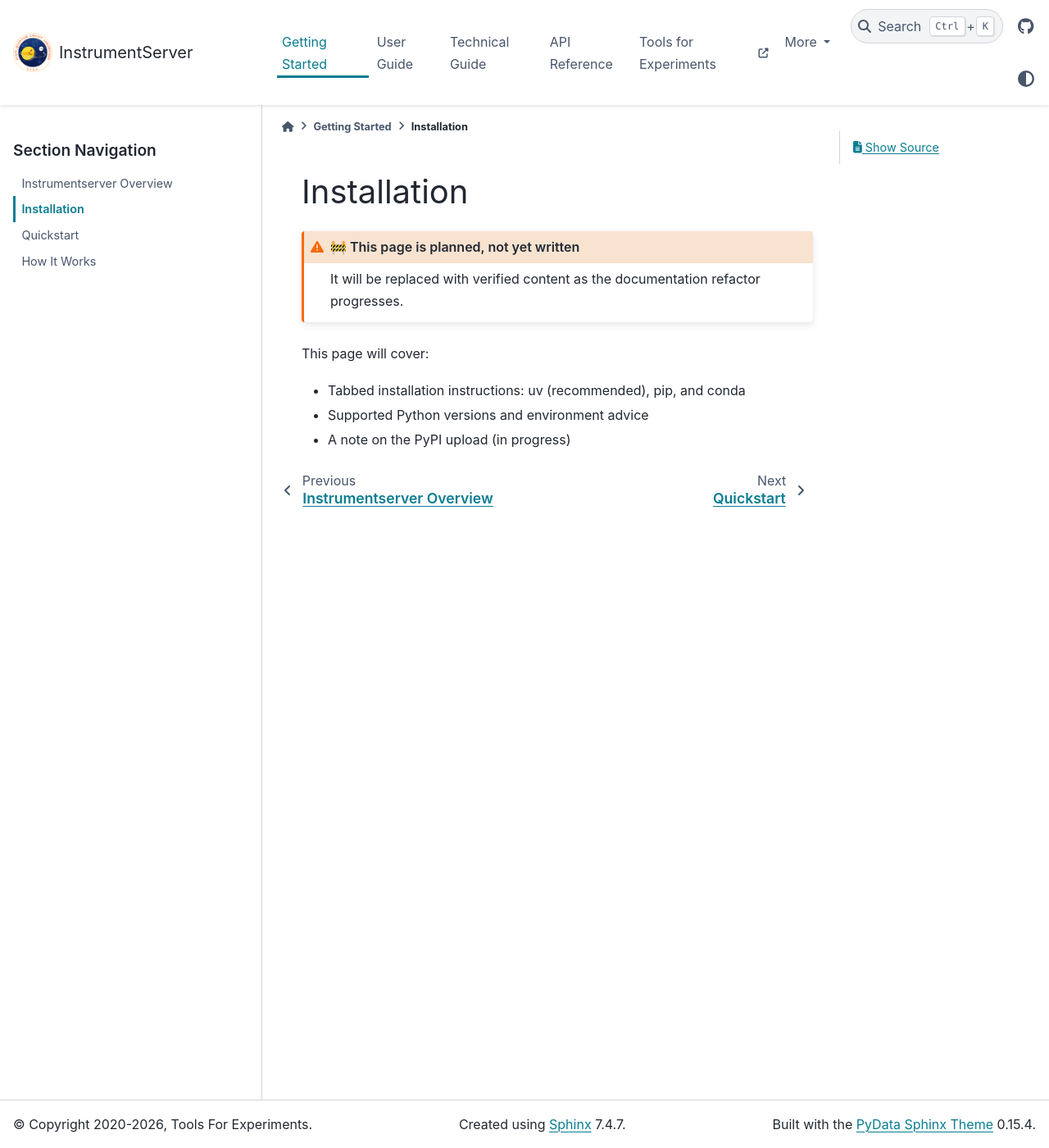
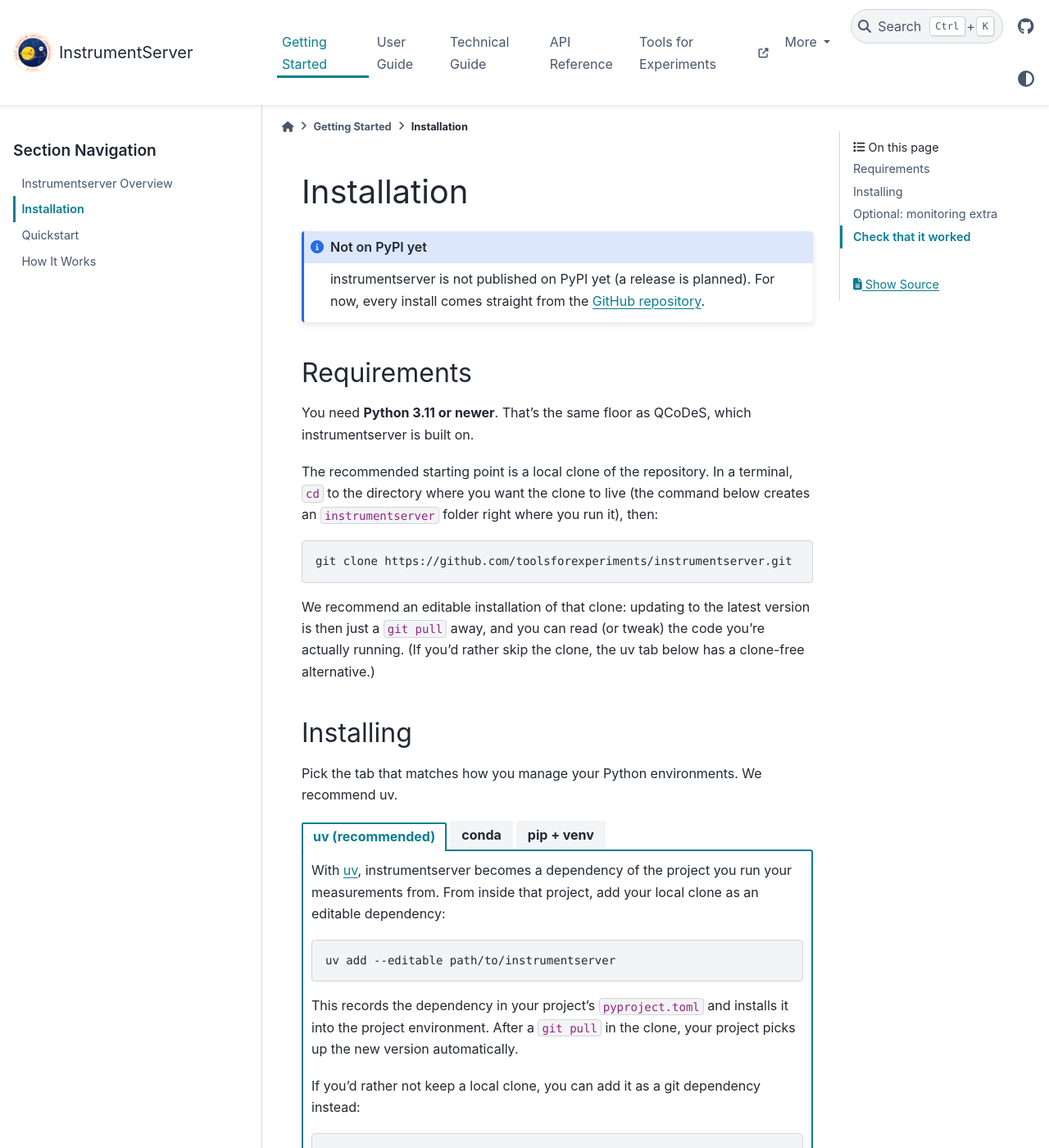
Before and after one commit to toolsforexperiments/instrumentserver, a Sphinx documentation site: the page built from docs/getting_started/installation.md, in a window 1280 px wide and 1400 px high. Shown: the whole window at 82% size. Built offline with Sphinx 7.4.7 and the PyData theme 0.15.4, drawn with Linux system fonts in a browser that asks for light colours; some of the changed text lies outside the part shown.

Commit message:
installation.md drafted.

````diff
--- a/docs/getting_started/installation.md
+++ b/docs/getting_started/installation.md
@@ -1,12 +1,107 @@
 # Installation
 
-:::{admonition} 🚧 This page is planned, not yet written
-:class: warning
-It will be replaced with verified content as the documentation refactor progresses.
+:::{admonition} Not on PyPI yet
+:class: note
+instrumentserver is not published on PyPI yet (a release is planned). For now, every
+install comes straight from the
+[GitHub repository](https://github.com/toolsforexperiments/instrumentserver).
 :::
 
-This page will cover:
+## Requirements
 
-- Tabbed installation instructions: uv (recommended), pip, and conda
-- Supported Python versions and environment advice
-- A note on the PyPI upload (in progress)
+You need **Python 3.11 or newer**. That's the same floor as QCoDeS, which instrumentserver is built on.
+
+The recommended starting point is a local clone of the repository. In a terminal, `cd`
+to the directory where you want the clone to live (the command below creates an
+`instrumentserver` folder right where you run it), then:
+
+```bash
+git clone https://github.com/toolsforexperiments/instrumentserver.git
+```
+
+We recommend an editable installation of that clone: updating to the latest version is then
+just a `git pull` away, and you can read (or tweak) the code you're actually running.
+(If you'd rather skip the clone, the uv tab below has a clone-free alternative.)
+
+## Installing
+
+Pick the tab that matches how you manage your Python environments. We recommend uv.
+
+::::{tab-set}
+
+:::{tab-item} uv (recommended)
+With [uv](https://docs.astral.sh/uv/), instrumentserver becomes a dependency of the
+project you run your measurements from. From inside that project, add your local clone
+as an editable dependency:
+
+```bash
+uv add --editable path/to/instrumentserver
+```
+
+This records the dependency in your project's `pyproject.toml` and installs it into the
+project environment. After a `git pull` in the clone, your project picks up the new
+version automatically.
+
+If you'd rather not keep a local clone, you can add it as a git dependency instead:
+
+```bash
+uv add git+https://github.com/toolsforexperiments/instrumentserver.git
+```
+
+Updating then means running `uv lock --upgrade-package instrumentserver`.
+:::
+
+:::{tab-item} conda
+We recommend one conda environment per measurement setup, with instrumentserver
+installed alongside the rest of your measurement stack. Conda doesn't ship
+instrumentserver as a package, so the installation goes through pip, inside the right
+environment:
+
+```bash
+conda activate your-measurement-env
+pip install -e path/to/instrumentserver
+```
+
+Double-check which environment is active before installing. A correct installation in the
+wrong environment is the classic way to end up with "but I installed it!" confusion.
+:::
+
+:::{tab-item} pip + venv
+The standard-library route: create a virtual environment, activate it, and install the
+clone in editable mode.
+
+```bash
+python -m venv .venv
+source .venv/bin/activate  # on Windows: .venv\Scripts\activate
+pip install -e path/to/instrumentserver
+```
+:::
+
+::::
+
+## Optional: monitoring extra
+
+If you plan to export instrument parameter changes to InfluxDB (see the
+[monitoring guide](../user_guide/monitoring.md)), install the `monitoring` extra, which
+adds the `influxdb-client` package:
+
+```bash
+pip install -e "path/to/instrumentserver[monitoring]"
+```
+
+Or with uv:
+
+```bash
+uv add --editable path/to/instrumentserver --extra monitoring
+```
+
+## Check that it worked
+
+The installation puts five command line tools on your path. Ask the main one for help:
+
+```bash
+instrumentserver --help
+```
+
+If you see the usage message, you're done. Head to the [quickstart](quickstart.md) to
+start a server and talk to your first instrument.
````
Also changed, not shown: pyproject.toml (+7 -0 lines).
